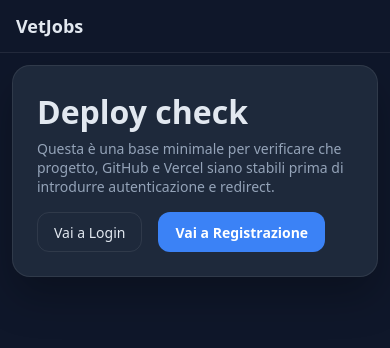
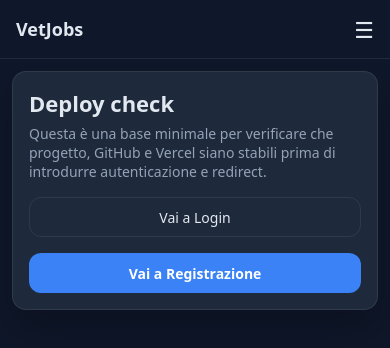
Before and after one commit to rikitrauma05/vet-jobs, a Next.js app: page / in a window 390 px wide. Shown: the top 348 px of the page. Built offline with nearby package versions, Linux system fonts and the light colour scheme.

Commit message:
Refactor admin mobile layout + UI improvements

```diff
--- a/src/app/globals.css
+++ b/src/app/globals.css
@@ -298,9 +298,7 @@ body {
   border-radius: 14px;
 }
 
-.table {
-  min-width: 720px; /* evita compressione illegibile su mobile */
-}
+
 /* =========================
    AUTH PAGES
 ========================= */
@@ -380,12 +378,19 @@ body {
 ========================= */
 
 .totale-box {
-  padding: 14px 18px;
-  border-radius: 14px;
+  padding: 14px;
+  border-radius: 12px;
   background: var(--card-2);
   border: 1px solid var(--border);
-  font-size: 16px;
+  font-size: 15px;
 }
+
+@media (max-width: 768px) {
+  .totale-box {
+    text-align: center;
+  }
+}
+
 
 /* =========================
    PREZZO INPUT
@@ -429,9 +434,10 @@ html, body {
 
 @media (max-width: 768px) {
   .container {
-    padding: 12px;
+    padding: 10px 14px;
   }
 }
+
 
 /* ===============================
    INPUTS
@@ -772,3 +778,57 @@ form .row {
 button {
   white-space: nowrap;
 }
+
+@media (max-width: 768px) {
+  .card {
+    padding: 16px;
+    border-radius: 14px;
+  }
+}
+@media (max-width: 768px) {
+  .btn,
+  .btnPrimary,
+  .btnDanger {
+    width: 100%;
+  }
+}
+@media (max-width: 768px) {
+  .list-item,
+  .vet-lavoro-card {
+    padding: 14px;
+    gap: 8px;
+  }
+
+  .list-item button,
+  .vet-lavoro-card button {
+    width: 100%;
+  }
+}
+@media (max-width: 768px) {
+  .card h1 {
+    font-size: 22px;
+  }
+
+  .card-title {
+    font-size: 18px;
+  }
+}
+@media (max-width: 768px) {
+
+  html, body {
+    width: 100%;
+    overflow-x: hidden;
+  }
+
+  .container {
+    max-width: 100%;
+    width: 100%;
+    padding: 12px;
+  }
+
+  .card {
+    width: 100%;
+    max-width: 100%;
+  }
+
+}
--- a/src/components/Navbar.tsx
+++ b/src/components/Navbar.tsx
@@ -2,9 +2,11 @@
 
 import Link from "next/link";
 import { useRouter } from "next/navigation";
+import { useState } from "react";
 
 export default function Navbar() {
   const router = useRouter();
+  const [mobileOpen, setMobileOpen] = useState(false);
 
   async function handleLogout() {
     await fetch("/logout");
@@ -17,18 +19,23 @@ export default function Navbar() {
     href: string
   ) {
     e.preventDefault();
+    setMobileOpen(false);
     router.push(href);
+  }
+
+  function closeMobile() {
+    setMobileOpen(false);
   }
 
   return (
     <nav className="navbar">
       <div className="navbar-inner">
-        <Link href="/" className="navbar-brand">
+        <Link href="/" className="navbar-brand" onClick={closeMobile}>
           VetJobs
         </Link>
 
+        {/* DESKTOP */}
         <div className="navbar-links desktop-only">
-          {/* Sempre visibili */}
           <Link href="/login" className="navbar-link">
             Login
           </Link>
@@ -73,6 +80,61 @@ export default function Navbar() {
             Logout
           </button>
         </div>
+
+        {/* MOBILE TOGGLE */}
+        <div
+          className="navbar-toggle mobile-only"
+          onClick={() => setMobileOpen(!mobileOpen)}
+        >
+          ☰
+        </div>
+      </div>
+
+      {/* MOBILE MENU */}
+      <div className={`navbar-mobile ${mobileOpen ? "active" : ""}`}>
+        <Link href="/login" className="navbar-link" onClick={closeMobile}>
+          Login
+        </Link>
+
+        <Link href="/register" className="navbar-link" onClick={closeMobile}>
+          Registrati
+        </Link>
+
+        <Link
+          href="/admin"
+          className="navbar-link"
+          onClick={(e) => handleProtectedClick(e, "/admin")}
+        >
+          Dashboard
+        </Link>
+
+        <Link
+          href="/admin/clienti"
+          className="navbar-link"
+          onClick={(e) => handleProtectedClick(e, "/admin/clienti")}
+        >
+          Clienti
+        </Link>
+
+        <Link
+          href="/admin/prestazioni"
+          className="navbar-link"
+          onClick={(e) => handleProtectedClick(e, "/admin/prestazioni")}
+        >
+          Prestazioni
+        </Link>
+
+        <Link
+          href="/admin/lavori"
+          className="navbar-link"
+          onClick={(e) => handleProtectedClick(e, "/admin/lavori")}
+        >
+          Lavori
+        </Link>
+
+        <button onClick={handleLogout} className="navbar-link">
+          Logout
+        </button>
       </div>
     </nav>
   );
```
